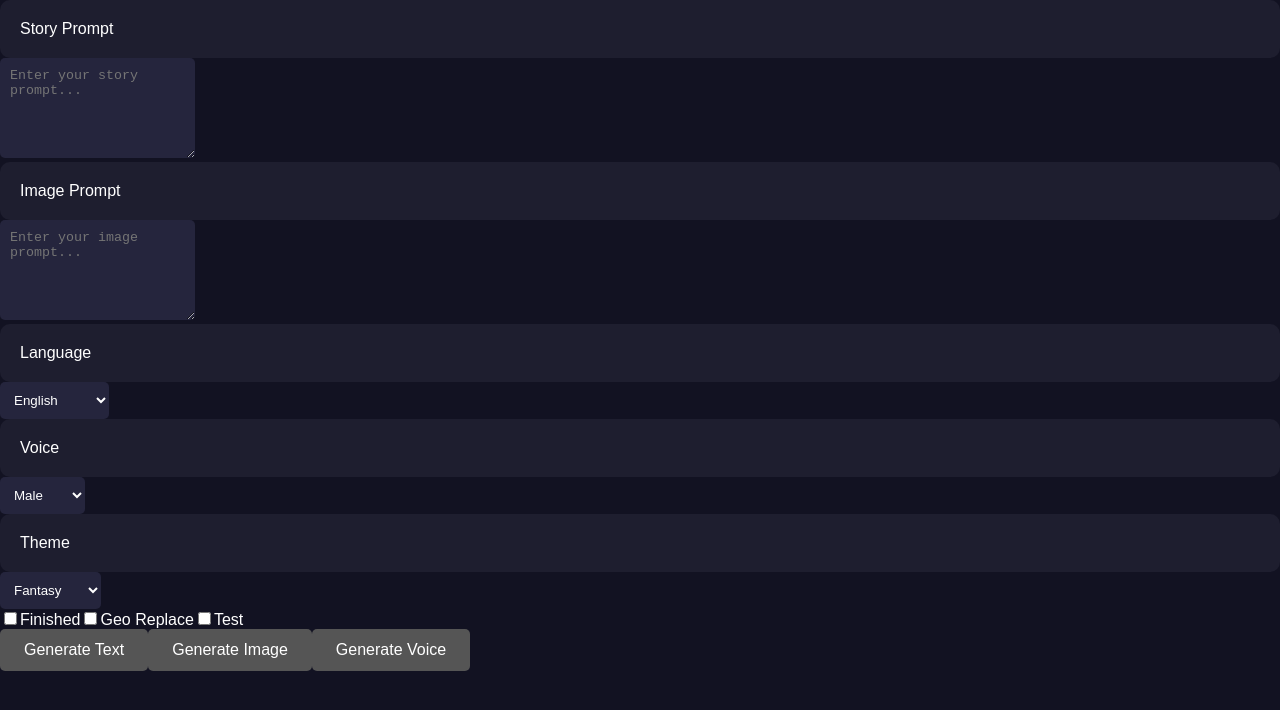
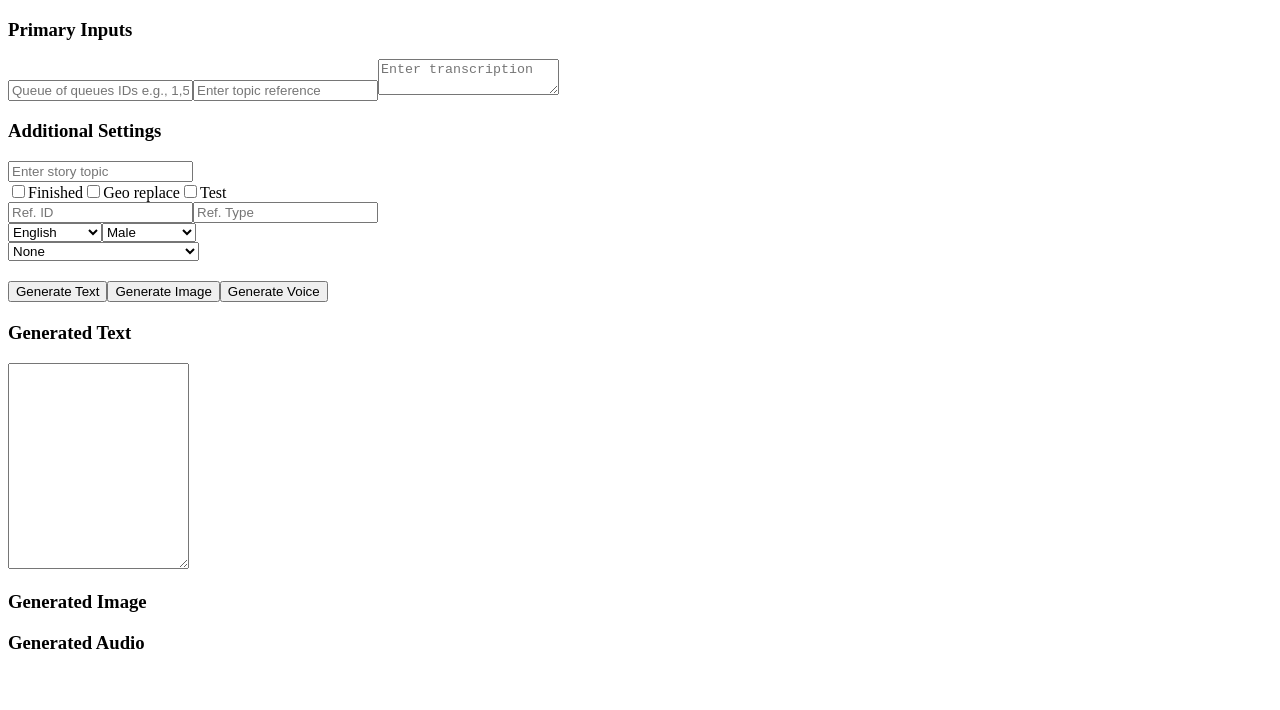
Before and after one commit to n1meli/ai-generation.assistent-n1meli, a React (Vite) app in the folder client/: page / in a window 1280 px wide. Shown: the top 710 px of the page. Built offline with nearby package versions, Linux system fonts and the light colour scheme.

Commit message:
Update App.jsx

```diff
--- a/client/src/App.jsx
+++ b/client/src/App.jsx
@@ -1,243 +1,272 @@
-import { useState } from 'react';
-import './App.css';
+import React, { useState } from 'react';
+import axios from 'axios';
 
 function App() {
-  const [prompt, setPrompt] = useState('');
-  const [imagePrompt, setImagePrompt] = useState('');
-  const [language, setLanguage] = useState('en');
-  const [voice, setVoice] = useState('male');
-  const [theme, setTheme] = useState('fantasy');
-  const [isFinished, setIsFinished] = useState(false);
+  const [queueIds, setQueueIds] = useState('');
+  const [topicReference, setTopicReference] = useState('');
+  const [transcription, setTranscription] = useState('');
+  const [storyTopic, setStoryTopic] = useState('');
+  const [finished, setFinished] = useState(false);
   const [geoReplace, setGeoReplace] = useState(false);
-  const [isTest, setIsTest] = useState(false);
+  const [test, setTest] = useState(false);
+  const [refId, setRefId] = useState('');
+  const [refType, setRefType] = useState('');
+  const [geo, setGeo] = useState('English');
+  const [voiceGender, setVoiceGender] = useState('Male');
+  const [backgroundMusic, setBackgroundMusic] = useState('None');
+
   const [generatedText, setGeneratedText] = useState('');
   const [generatedImage, setGeneratedImage] = useState('');
   const [generatedAudio, setGeneratedAudio] = useState('');
-  const [loading, setLoading] = useState(false);
-  const [error, setError] = useState('');
 
-  const languages = [
-    { code: 'en', name: 'English' },
-    { code: 'es', name: 'Spanish' },
-    { code: 'fr', name: 'French' },
-    { code: 'de', name: 'German' },
-    { code: 'it', name: 'Italian' },
-    { code: 'pt', name: 'Portuguese' },
-    { code: 'ru', name: 'Russian' },
-    { code: 'zh', name: 'Chinese' },
-    { code: 'ja', name: 'Japanese' },
-    { code: 'ko', name: 'Korean' },
-    { code: 'ar', name: 'Arabic' },
-    { code: 'hi', name: 'Hindi' },
-    { code: 'bn', name: 'Bengali' },
-    { code: 'th', name: 'Thai' },
-    { code: 'he', name: 'Hebrew' },
-    { code: 'uk', name: 'Ukrainian' },
+  const geos = [
+    'English', 'Spanish', 'French', 'German', 'Italian',
+    'Portuguese', 'Russian', 'Chinese', 'Japanese', 'Korean',
+    'Arabic', 'Hindi', 'Turkish', 'Ukrainian', 'Polish'
   ];
 
-  const themes = ['fantasy', 'sci-fi', 'mystery', 'adventure', 'romance', 'historical'];
+  const voiceMap = {
+    English: { Male: 'en-US-GuyNeural', Female: 'en-US-AriaNeural' },
+    Spanish: { Male: 'es-ES-AlvaroNeural', Female: 'es-ES-ElviraNeural' },
+    French: { Male: 'fr-FR-HenriNeural', Female: 'fr-FR-DeniseNeural' },
+    German: { Male: 'de-DE-ConradNeural', Female: 'de-DE-KatjaNeural' },
+    Italian: { Male: 'it-IT-DiegoNeural', Female: 'it-IT-ElsaNeural' },
+    Portuguese: { Male: 'pt-BR-AntonioNeural', Female: 'pt-BR-FranciscaNeural' },
+    Russian: { Male: 'ru-RU-DmitryNeural', Female: 'ru-RU-SvetlanaNeural' },
+    Chinese: { Male: 'zh-CN-YunyangNeural', Female: 'zh-CN-XiaoxiaoNeural' },
+    Japanese: { Male: 'ja-JP-KeitaNeural', Female: 'ja-JP-NanamiNeural' },
+    Korean: { Male: 'ko-KR-InJoonNeural', Female: 'ko-KR-SunHiNeural' },
+    Arabic: { Male: 'ar-SA-HamedNeural', Female: 'ar-SA-ZariyahNeural' },
+    Hindi: { Male: 'hi-IN-MadhurNeural', Female: 'hi-IN-SwaraNeural' },
+    Turkish: { Male: 'tr-TR-AhmetNeural', Female: 'tr-TR-EmelNeural' },
+    Ukrainian: { Male: 'uk-UA-OstapNeural', Female: 'uk-UA-PolinaNeural' },
+    Polish: { Male: 'pl-PL-MarekNeural', Female: 'pl-PL-ZofiaNeural' },
+  };
+
+  const musicOptions = [
+    { name: 'None', url: '' },
+    { name: 'Motivate Me', url: 'https://www.free-stock-music.com/music/mixaund-motivate-me.mp3' },
+    { name: 'Afterglow Love', url: 'https://www.free-stock-music.com/music/fsm-team/escp-afterglow-love.mp3' },
+    { name: 'EGLAIR (Epic)', url: 'https://www.free-stock-music.com/music/alex-productions/cinematic-epic-emotional-eglair.mp3' },
+    { name: 'Happy Days', url: 'https://www.free-stock-music.com/music/fsm-team/happy-days.mp3' },
+  ];
 
   const handleGenerateText = async () => {
-    setLoading(true);
-    setError('');
     try {
-      const response = await fetch('/api/generate-text', {
-        method: 'POST',
-        headers: { 'Content-Type': 'application/json' },
-        body: JSON.stringify({ prompt, language, theme, isFinished, geoReplace, isTest }),
+      const response = await axios.post('/api/generate-text', {
+        queueIds, topicReference, transcription, storyTopic, finished, geoReplace, test, refId, refType, geo,
       });
-      const data = await response.json();
-      if (data.error) throw new Error(data.error);
-      setGeneratedText(data.text);
-    } catch (err) {
-      setError(err.message);
+      setGeneratedText(response.data.text);
+    } catch (error) {
+      console.error('Error generating text:', error);
     }
-    setLoading(false);
   };
 
   const handleGenerateImage = async () => {
-    setLoading(true);
-    setError('');
     try {
-      const response = await fetch('/api/generate-image', {
-        method: 'POST',
-        headers: { 'Content-Type': 'application/json' },
-        body: JSON.stringify({ prompt: imagePrompt, language }),
-      });
-      const data = await response.json();
-      if (data.error) throw new Error(data.error);
-      setGeneratedImage(data.imageUrl);
-    } catch (err) {
-      setError(err.message);
+      const prompt = generatedText ? generatedText.substring(0, 200) : storyTopic;
+      const response = await axios.post('/api/generate-image', { prompt });
+      setGeneratedImage(response.data.imageUrl);
+    } catch (error) {
+      console.error('Error generating image:', error);
     }
-    setLoading(false);
   };
 
   const handleGenerateVoice = async () => {
-    setLoading(true);
-    setError('');
     try {
-      const response = await fetch('/api/generate-voice', {
-        method: 'POST',
-        headers: { 'Content-Type': 'application/json' },
-        body: JSON.stringify({ text: generatedText, voice, language }),
-      });
-      const data = await response.json();
-      if (data.error) throw new Error(data.error);
-      setGeneratedAudio(data.audioUrl);
-    } catch (err) {
-      setError(err.message);
+      const voice = voiceMap[geo][voiceGender] || 'en-US-GuyNeural';
+      const response = await axios.post('/api/generate-voice', { text: generatedText, voice });
+      let audioUrl = response.data.audioUrl;
+
+      const selectedMusic = musicOptions.find(m => m.name === backgroundMusic);
+      if (selectedMusic && selectedMusic.url) {
+        audioUrl = await mixAudioWithMusic(audioUrl, selectedMusic.url);
+      }
+
+      setGeneratedAudio(audioUrl);
+    } catch (error) {
+      console.error('Error generating voice:', error);
     }
-    setLoading(false);
+  };
+
+  const mixAudioWithMusic = async (ttsDataUrl, musicUrl) => {
+    const ttsArrayBuffer = await fetch(ttsDataUrl).then(res => res.arrayBuffer());
+    const musicArrayBuffer = await fetch(musicUrl).then(res => res.arrayBuffer());
+
+    const audioCtx = new AudioContext();
+    const ttsBuffer = await audioCtx.decodeAudioData(ttsArrayBuffer);
+    const musicBuffer = await audioCtx.decodeAudioData(musicArrayBuffer);
+
+    const length = Math.max(ttsBuffer.length, musicBuffer.length);
+    const offlineCtx = new OfflineAudioContext(2, length, audioCtx.sampleRate);
+
+    const ttsSource = offlineCtx.createBufferSource();
+    ttsSource.buffer = ttsBuffer;
+    ttsSource.connect(offlineCtx.destination);
+    ttsSource.start(0);
+
+    const musicSource = offlineCtx.createBufferSource();
+    musicSource.buffer = musicBuffer;
+    const gainNode = offlineCtx.createGain();
+    gainNode.gain.value = 0.3; // Lower volume for background
+    musicSource.connect(gainNode);
+    gainNode.connect(offlineCtx.destination);
+    musicSource.start(0);
+
+    const renderedBuffer = await offlineCtx.startRendering();
+    const wavBuffer = audioBufferToWav(renderedBuffer);
+    const blob = new Blob([wavBuffer], { type: 'audio/wav' });
+    return URL.createObjectURL(blob);
+  };
+
+  const audioBufferToWav = (buffer) => {
+    const numOfChan = buffer.numberOfChannels;
+    const length = buffer.length * numOfChan * 2 + 44;
+    const arrayBuffer = new ArrayBuffer(length);
+    const view = new DataView(arrayBuffer);
+    let offset = 0;
+
+    const writeString = (str) => {
+      for (let i = 0; i < str.length; i++) {
+        view.setUint8(offset++, str.charCodeAt(i));
+      }
+    };
+
+    writeString('RIFF');
+    view.setUint32(offset, length - 8, true);
+    offset += 4;
+    writeString('WAVE');
+    writeString('fmt ');
+    view.setUint32(offset, 16, true);
+    offset += 4;
+    view.setUint16(offset, 1, true);
+    offset += 2;
+    view.setUint16(offset, numOfChan, true);
+    offset += 2;
+    view.setUint32(offset, buffer.sampleRate, true);
+    offset += 4;
+    view.setUint32(offset, buffer.sampleRate * 2 * numOfChan, true);
+    offset += 4;
+    view.setUint16(offset, numOfChan * 2, true);
+    offset += 2;
+    view.setUint16(offset, 16, true);
+    offset += 2;
+    writeString('data');
+    view.setUint32(offset, length - 44, true);
+    offset += 4;
+
+    for (let i = 0; i < buffer.length; i++) {
+      for (let channel = 0; channel < numOfChan; channel++) {
+        let sample = Math.max(-1, Math.min(1, buffer.getChannelData(channel)[i]));
+        sample = (sample < 0 ? sample * 32768 : sample * 32767) | 0;
+        view.setInt16(offset, sample, true);
+        offset += 2;
+      }
+    }
+
+    return arrayBuffer;
   };
 
   return (
-    <div className="min-h-screen bg-gray-900 text-gray-100 flex flex-col items-center p-4">
-      <div className="w-full max-w-3xl space-y-6">
-        {/* Primary Inputs */}
-        <div className="space-y-4">
-          <div>
-            <label className="block text-sm font-medium mb-1">Story Prompt</label>
-            <textarea
-              className="w-full bg-gray-800 border border-gray-700 rounded-md p-2 focus:outline-none focus:ring-2 focus:ring-blue-500"
-              rows="4"
-              value={prompt}
-              onChange={(e) => setPrompt(e.target.value)}
-              placeholder="Enter your story prompt..."
+    <div className="container">
+      <div className="flex-container">
+        <div className="flex-half">
+          <h3>Primary Inputs</h3>
+          <input
+            type="text"
+            placeholder="Queue of queues IDs e.g., 1,5,17..."
+            value={queueIds}
+            onChange={(e) => setQueueIds(e.target.value)}
+          />
+          <input
+            type="text"
+            placeholder="Enter topic reference"
+            value={topicReference}
+            onChange={(e) => setTopicReference(e.target.value)}
+          />
+          <textarea
+            placeholder="Enter transcription"
+            value={transcription}
+            onChange={(e) => setTranscription(e.target.value)}
+          />
+        </div>
+        <div className="flex-half">
+          <h3>Additional Settings</h3>
+          <input
+            type="text"
+            placeholder="Enter story topic"
+            value={storyTopic}
+            onChange={(e) => setStoryTopic(e.target.value)}
+          />
+          <div className="checkbox-group">
+            <label>
+              <input type="checkbox" checked={finished} onChange={(e) => setFinished(e.target.checked)} />
+              Finished
+            </label>
+            <label>
+              <input type="checkbox" checked={geoReplace} onChange={(e) => setGeoReplace(e.target.checked)} />
+              Geo replace
+            </label>
+            <label>
+              <input type="checkbox" checked={test} onChange={(e) => setTest(e.target.checked)} />
+              Test
+            </label>
+          </div>
+          <div className="flex-row">
+            <input
+              type="text"
+              placeholder="Ref. ID"
+              value={refId}
+              onChange={(e) => setRefId(e.target.value)}
+            />
+            <input
+              type="text"
+              placeholder="Ref. Type"
+              value={refType}
+              onChange={(e) => setRefType(e.target.value)}
             />
           </div>
-          <div>
-            <label className="block text-sm font-medium mb-1">Image Prompt</label>
-            <textarea
-              className="w-full bg-gray-800 border border-gray-700 rounded-md p-2 focus:outline-none focus:ring-2 focus:ring-blue-500"
-              rows="2"
-              value={imagePrompt}
-              onChange={(e) => setImagePrompt(e.target.value)}
-              placeholder="Enter your image prompt..."
-            />
-          </div>
-        </div>
-
-        {/* Additional Settings */}
-        <div className="space-y-4">
-          <div className="grid grid-cols-2 gap-4">
-            <div>
-              <label className="block text-sm font-medium mb-1">Language</label>
-              <select
-                className="w-full bg-gray-800 border border-gray-700 rounded-md p-2 focus:outline-none focus:ring-2 focus:ring-blue-500"
-                value={language}
-                onChange={(e) => setLanguage(e.target.value)}
-              >
-                {languages.map((lang) => (
-                  <option key={lang.code} value={lang.code}>
-                    {lang.name}
-                  </option>
-                ))}
-              </select>
-            </div>
-            <div>
-              <label className="block text-sm font-medium mb-1">Voice</label>
-              <select
-                className="w-full bg-gray-800 border border-gray-700 rounded-md p-2 focus:outline-none focus:ring-2 focus:ring-blue-500"
-                value={voice}
-                onChange={(e) => setVoice(e.target.value)}
-              >
-                <option value="male">Male</option>
-                <option value="female">Female</option>
-              </select>
-            </div>
-          </div>
-          <div>
-            <label className="block text-sm font-medium mb-1">Theme</label>
-            <select
-              className="w-full bg-gray-800 border border-gray-700 rounded-md p-2 focus:outline-none focus:ring-2 focus:ring-blue-500"
-              value={theme}
-              onChange={(e) => setTheme(e.target.value)}
-            >
-              {themes.map((t) => (
-                <option key={t} value={t}>
-                  {t.charAt(0).toUpperCase() + t.slice(1)}
+          <div className="flex-row">
+            <select value={geo} onChange={(e) => setGeo(e.target.value)}>
+              <option>Choose geo</option>
+              {geos.map((g) => (
+                <option key={g} value={g}>
+                  {g}
                 </option>
               ))}
             </select>
+            <select value={voiceGender} onChange={(e) => setVoiceGender(e.target.value)}>
+              <option>Select voice</option>
+              <option value="Male">Male</option>
+              <option value="Female">Female</option>
+            </select>
           </div>
-          <div className="flex space-x-4">
-            <label className="flex items-center">
-              <input
-                type="checkbox"
-                className="mr-2"
-                checked={isFinished}
-                onChange={(e) => setIsFinished(e.target.checked)}
-              />
-              Finished
-            </label>
-            <label className="flex items-center">
-              <input
-                type="checkbox"
-                className="mr-2"
-                checked={geoReplace}
-                onChange={(e) => setGeoReplace(e.target.checked)}
-              />
-              Geo Replace
-            </label>
-            <label className="flex items-center">
-              <input
-                type="checkbox"
-                className="mr-2"
-                checked={isTest}
-                onChange={(e) => setIsTest(e.target.checked)}
-              />
-              Test
-            </label>
-          </div>
+          <select value={backgroundMusic} onChange={(e) => setBackgroundMusic(e.target.value)}>
+            <option>Choose a background music</option>
+            {musicOptions.map((m) => (
+              <option key={m.name} value={m.name}>
+                {m.name}
+              </option>
+            ))}
+          </select>
         </div>
+      </div>
 
-        {/* Buttons */}
-        <div className="flex space-x-4">
-          <button
-            className="bg-blue-600 hover:bg-blue-700 text-white font-medium py-2 px-4 rounded-md disabled:opacity-50"
-            onClick={handleGenerateText}
-            disabled={loading || !prompt}
-          >
-            Generate Text
-          </button>
-          <button
-            className="bg-blue-600 hover:bg-blue-700 text-white font-medium py-2 px-4 rounded-md disabled:opacity-50"
-            onClick={handleGenerateImage}
-            disabled={loading || !imagePrompt}
-          >
-            Generate Image
-          </button>
-          <button
-            className="bg-blue-600 hover:bg-blue-700 text-white font-medium py-2 px-4 rounded-md disabled:opacity-50"
-            onClick={handleGenerateVoice}
-            disabled={loading || !generatedText}
-          >
-            Generate Voice
-          </button>
-        </div>
+      <div style={{ margin: '20px 0' }}>
+        <button onClick={handleGenerateText}>Generate Text</button>
+        <button onClick={handleGenerateImage}>Generate Image</button>
+        <button onClick={handleGenerateVoice}>Generate Voice</button>
+      </div>
 
-        {/* Outputs */}
-        {error && <div className="text-red-500">{error}</div>}
-        {loading && <div className="text-gray-400">Loading...</div>}
-        {generatedText && (
-          <div className="mt-6">
-            <h3 className="text-lg font-medium">Generated Story</h3>
-            <div className="bg-gray-800 p-4 rounded-md">{generatedText}</div>
-          </div>
-        )}
-        {generatedImage && (
-          <div className="mt-6">
-            <h3 className="text-lg font-medium">Generated Image</h3>
-            <img src={generatedImage} alt="Generated" className="w-full rounded-md" />
-          </div>
-        )}
-        {generatedAudio && (
-          <div className="mt-6">
-            <h3 className="text-lg font-medium">Generated Audio</h3>
-            <audio controls src={generatedAudio} className="w-full" />
-          </div>
-        )}
+      <div className="output-section">
+        <h3>Generated Text</h3>
+        <textarea value={generatedText} readOnly style={{ height: '200px' }} />
+
+        <h3>Generated Image</h3>
+        {generatedImage && <img src={generatedImage} alt="Generated Image" style={{ maxWidth: '100%' }} />}
+
+        <h3>Generated Audio</h3>
+        {generatedAudio && <audio controls src={generatedAudio} />}
       </div>
     </div>
   );
```
